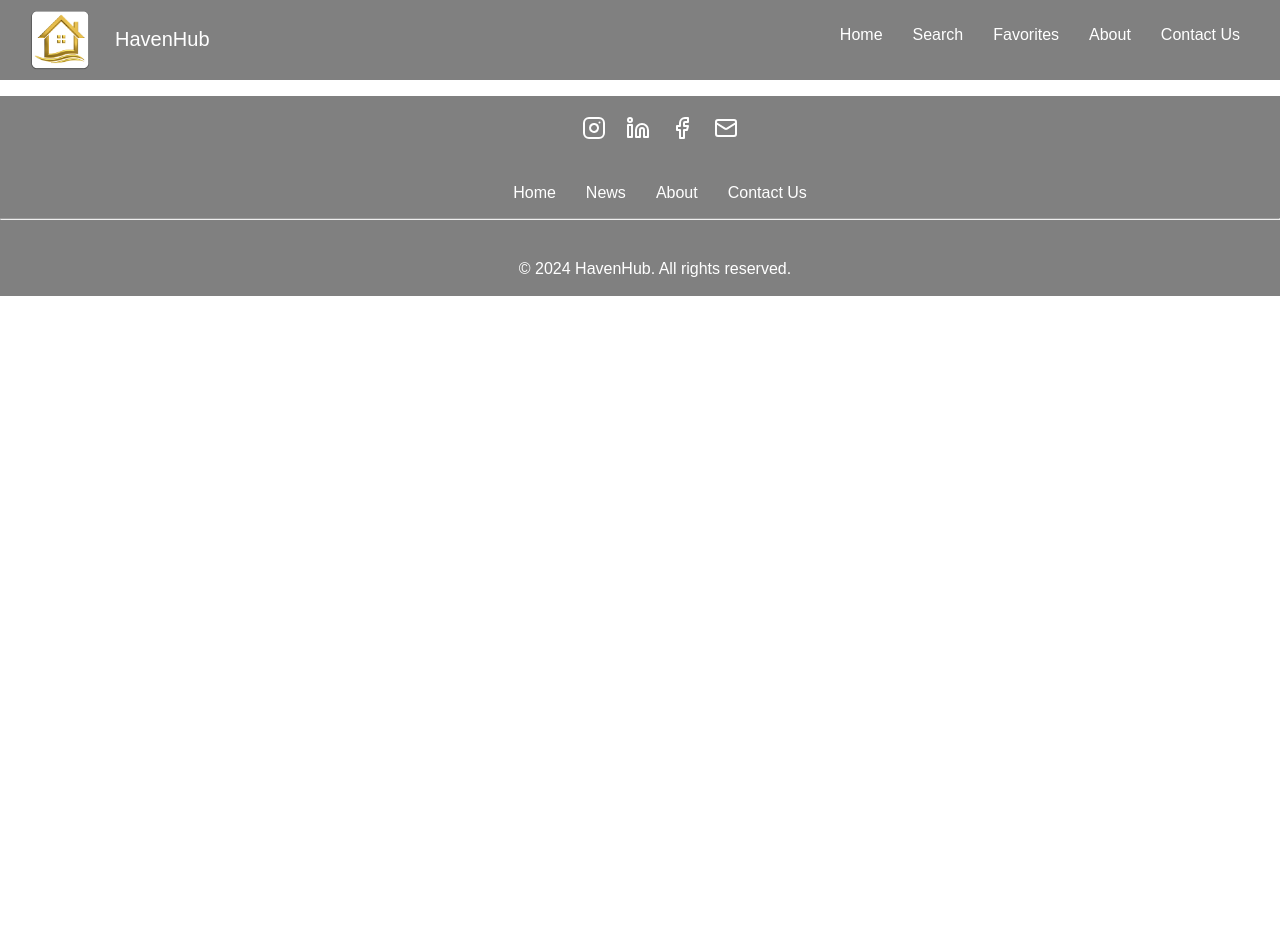
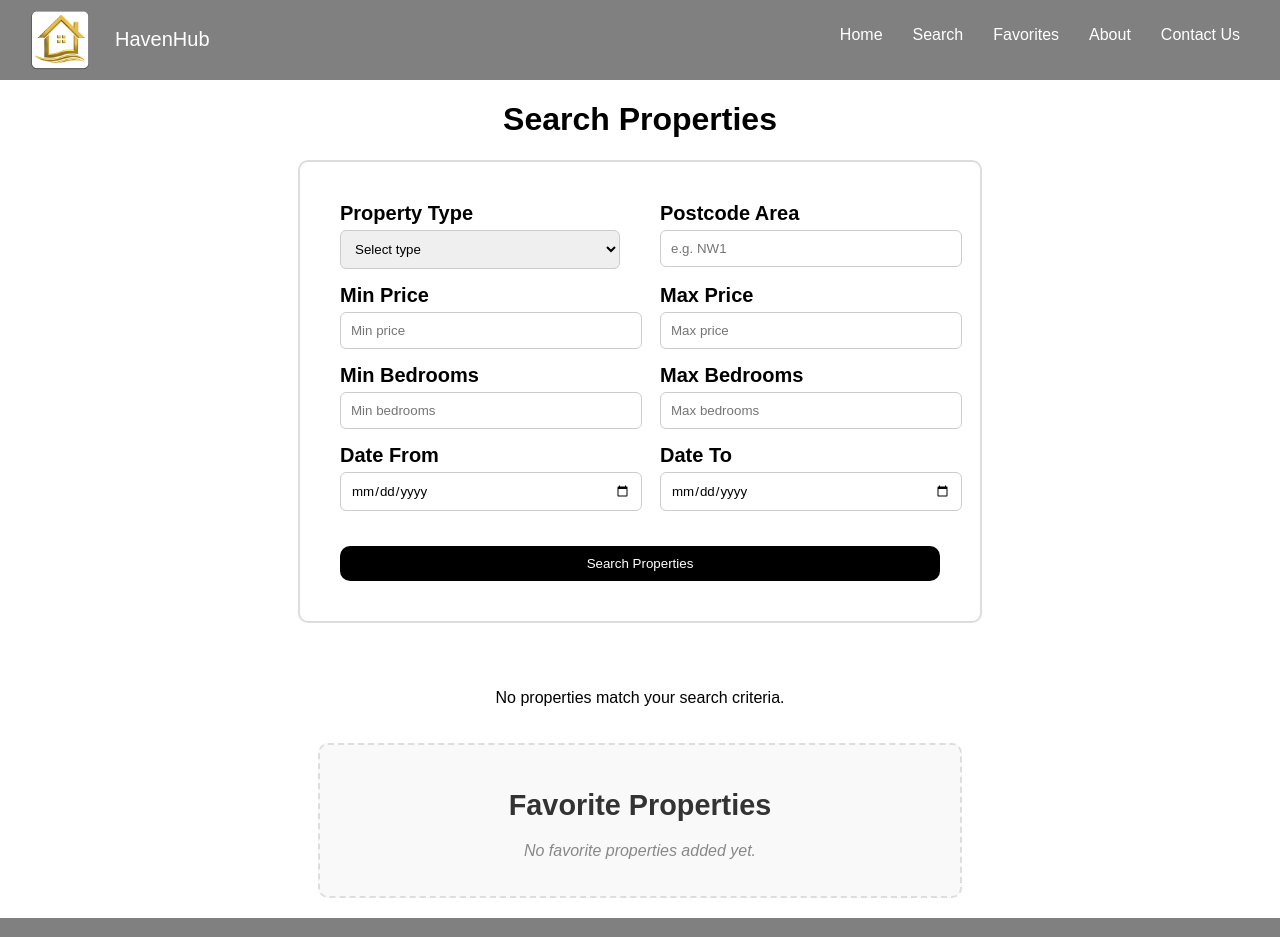
Before and after one commit to lakindudev/Estate-Agent-Client-side-web-application, a React (Vite) app: page /search in a window 1280 px wide. Shown: the top 937 px of the page. Before the commit the page ends 800 px from the top, so only its background shows below. Built offline with nearby package versions, Linux system fonts and the light colour scheme.

Commit message:
implement the search page

```diff
--- a/src/App.jsx
+++ b/src/App.jsx
@@ -9,6 +9,9 @@ import FavoriteList from "./Components/FavouriteList.jsx";
 import Contact from "./Components/Contact.jsx";
 import About from "./Components/About.jsx";
 import propertiesData from "./properties.json";
+import SearchPage from "./Components/Search.jsx"; // Import the new SearchPage component
+
+
 
 function App() {
   const [filteredProperties, setFilteredProperties] = useState(propertiesData.properties);
@@ -68,6 +71,7 @@ function App() {
             </>
           }
         />
+        <Route path="/search" element={<SearchPage />} /> {/* New route for the search page */}
         <Route path="/property/:id" element={<PropertyDetails />} />
         <Route path="/favorites" element={<FavoriteList favorites={favorites} onRemoveFavorite={toggleFavorite} />} />
         <Route path="/about" element={<About />} />
--- /dev/null
+++ b/src/Components/Search.jsx
@@ -0,0 +1,60 @@
+import React, { useState } from "react";
+import SearchForm from "./SearchForm.jsx";
+import PropertyCard from "./PropertyCard.jsx";
+import FavoriteList from "./FavouriteList.jsx";
+import propertiesData from "../properties.json";
+
+function SearchPage() {
+  const [filteredProperties, setFilteredProperties] = useState([]);
+  const [favorites, setFavorites] = useState([]);
+
+  const handleSearch = (formData) => {
+    const filtered = propertiesData.properties.filter((property) => {
+      const propertyDate = new Date(`${property.added.year}-${property.added.month}-${property.added.day}`);
+      const matchesType = formData.propertyType ? property.type.toLowerCase() === formData.propertyType.toLowerCase() : true;
+      const matchesPostcode = formData.postcode ? property.location.toLowerCase().includes(formData.postcode.toLowerCase()) : true;
+      const matchesMinPrice = formData.minPrice ? property.price >= formData.minPrice : true;
+      const matchesMaxPrice = formData.maxPrice ? property.price <= formData.maxPrice : true;
+      const matchesMinBedrooms = formData.minBedrooms ? property.bedrooms >= formData.minBedrooms : true;
+      const matchesMaxBedrooms = formData.maxBedrooms ? property.bedrooms <= formData.maxBedrooms : true;
+      const matchesDateFrom = formData.dateFrom ? propertyDate >= new Date(formData.dateFrom) : true;
+      const matchesDateTo = formData.dateTo ? propertyDate <= new Date(formData.dateTo) : true;
+
+      return matchesType && matchesPostcode && matchesMinPrice && matchesMaxPrice && matchesMinBedrooms && matchesMaxBedrooms && matchesDateFrom && matchesDateTo;
+    });
+    setFilteredProperties(filtered);
+  };
+
+  const toggleFavorite = (property) => {
+    setFavorites((prevFavorites) => {
+      if (prevFavorites.some((fav) => fav.id === property.id)) {
+        return prevFavorites.filter((fav) => fav.id !== property.id);
+      }
+      return [...prevFavorites, property];
+    });
+  };
+
+  return (
+    <div>
+      <h1 className="search-head">Search Properties</h1>
+      <SearchForm onSearch={handleSearch} />
+      <div className="property-results">
+        {filteredProperties.length > 0 ? (
+          filteredProperties.map((property) => (
+            <PropertyCard
+              key={property.id}
+              property={property}
+              onToggleFavorite={toggleFavorite}
+              isFavorite={favorites.some((fav) => fav.id === property.id)}
+            />
+          ))
+        ) : (
+          <p>No properties match your search criteria.</p>
+        )}
+      </div>
+      <FavoriteList favorites={favorites} onRemoveFavorite={toggleFavorite} />
+    </div>
+  );
+}
+
+export default SearchPage;
--- a/src/index.css
+++ b/src/index.css
@@ -2,10 +2,9 @@
     font-family: Arial, Helvetica, sans-serif;
 }
 
-body {
-    margin: 0;
-    padding: 0;
-    min-height: 100vh;
+html, body {
+  height: 100%;
+  margin: 0;
 }
 
 .nav-bar{
@@ -208,6 +207,7 @@ body {
     flex-direction: row;
     justify-content: center;
     gap: 20px;
+
 }
 .favourite-btn.active svg {
     fill: red; /* Change SVG color to red when active */
```
Also changed, not shown: src/Components/FavouriteList.jsx (+8 -2 lines).
